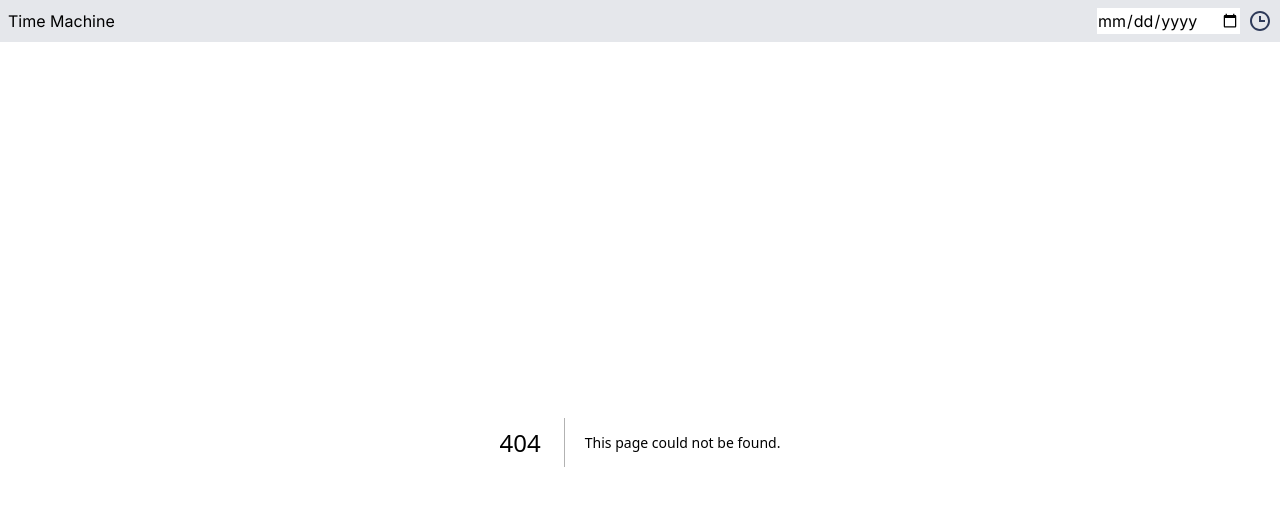
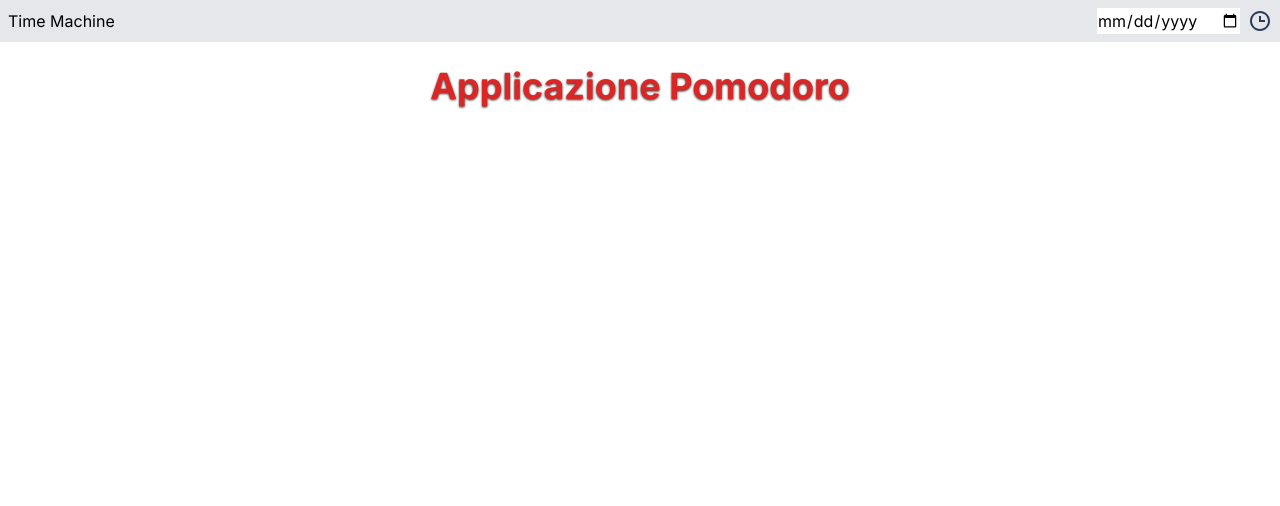
Before and after one commit to ufilme/Semplicemente-Etereo-Luminoso-Fulgido-Immutabile-Eternamente, a Next.js app in the folder selfie/: page /pomodoro in a window 1280 px wide. Before the commit this address had no page. Shown: the top 506 px of the page. Built offline with nearby package versions, Linux system fonts and the light colour scheme.

Commit message:
add: pagine

```diff
--- /dev/null
+++ b/selfie/app/calendario/page.tsx
@@ -0,0 +1,7 @@
+import "../global.css";
+
+export default function Home() {
+  return <div>
+      <h1 className="mt-6 text-center text-4xl font-bold text-amber-500 drop-shadow-[0_1.2px_1.2px_rgba(0,0,0,0.8)]">Calendario</h1>
+    </div>
+}
--- /dev/null
+++ b/selfie/app/note/page.tsx
@@ -0,0 +1,7 @@
+import "../global.css";
+
+export default function Home() {
+  return <div>
+      <h1 className="mt-6 text-center text-4xl font-bold text-lime-500 drop-shadow-[0_1.2px_1.2px_rgba(0,0,0,0.8)]">Note</h1>
+    </div>
+}
--- /dev/null
+++ b/selfie/app/pomodoro/page.tsx
@@ -0,0 +1,7 @@
+import "../global.css";
+
+export default function Home() {
+  return <div>
+      <h1 className="mt-6 text-center text-4xl font-bold text-red-600 drop-shadow-[0_1.2px_1.2px_rgba(0,0,0,0.8)]">Applicazione Pomodoro</h1>
+    </div>
+}
--- /dev/null
+++ b/selfie/app/progetti/page.tsx
@@ -0,0 +1,7 @@
+import "../global.css";
+
+export default function Home() {
+  return <div>
+      <h1 className="mt-6 text-center text-4xl font-bold text-teal-500 drop-shadow-[0_1.2px_1.2px_rgba(0,0,0,0.8)]">Progetti</h1>
+    </div>
+}
```
